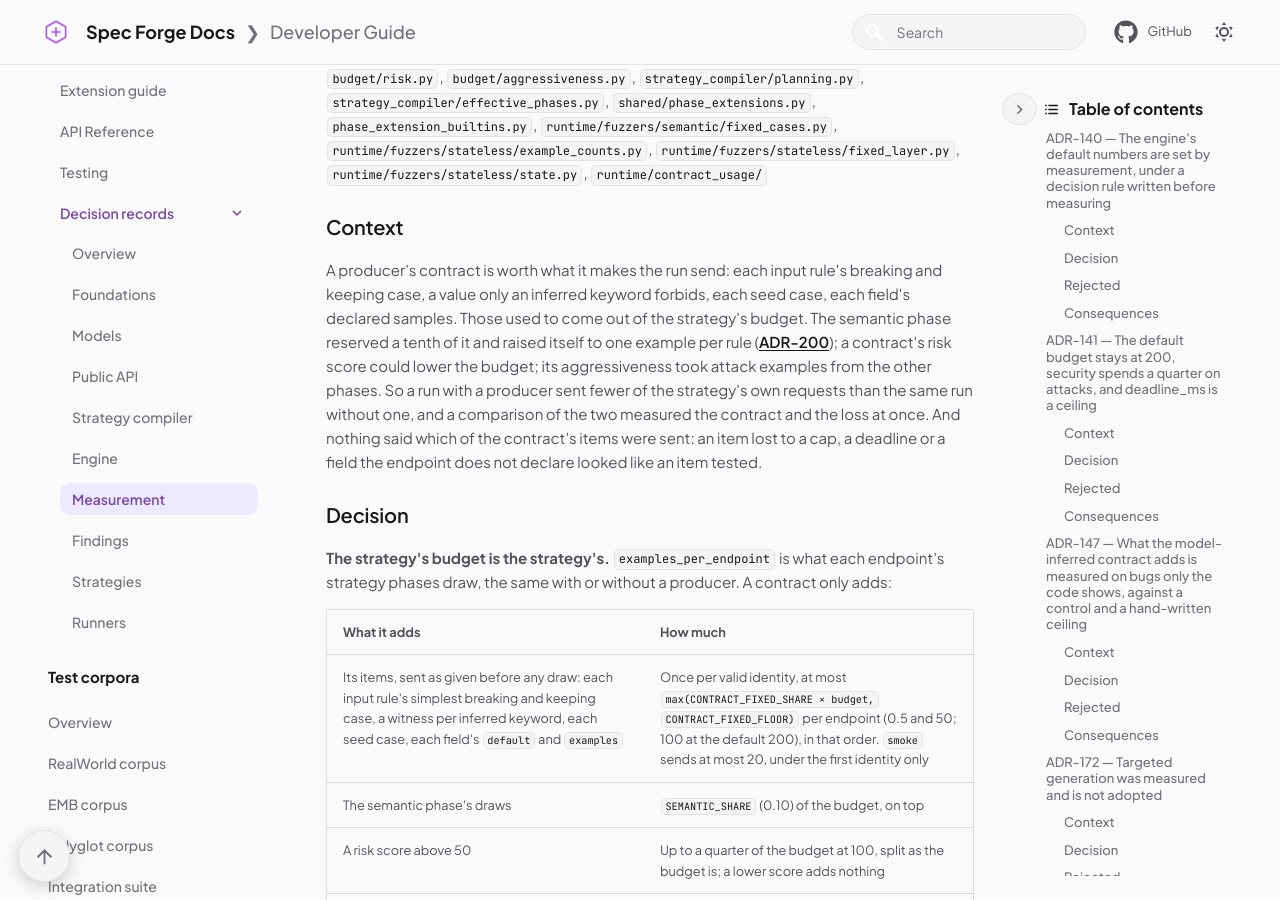
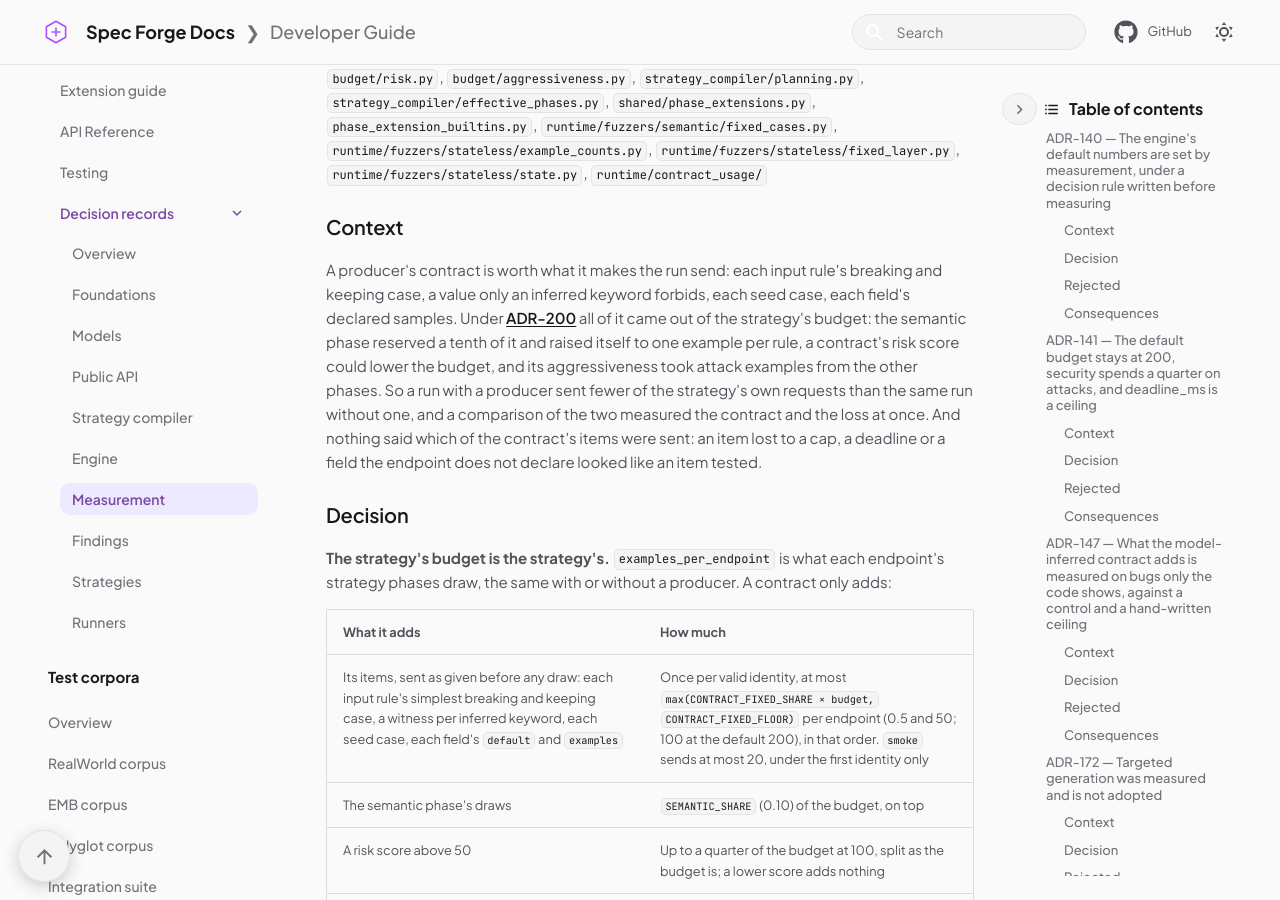
Before and after one commit to Spec-Forge-Testing/specforge-docs, an MkDocs documentation site: the page built from docs/modules/specforge-engine/adr/measurement.md, in a window 1280 px wide and 900 px high, scrolled down 11680 px. Built offline with MkDocs 1.6.1 and Material for MkDocs 9.7.7, drawn with Linux system fonts in a browser that asks for light colours; comment, search, counter and statistics services are not loaded.

Commit message:
docs(adr): word the budget and refusal records as decisions, not history

```diff
--- a/docs/modules/specforge-engine/adr/measurement.md
+++ b/docs/modules/specforge-engine/adr/measurement.md
@@ -417,10 +417,10 @@ limits ([Shrink limits](../shrink-limits.md)).
 
 A producer's contract is worth what it makes the run send: each input rule's
 breaking and keeping case, a value only an inferred keyword forbids, each seed
-case, each field's declared samples. Those used to come out of the strategy's
-budget. The semantic phase reserved a tenth of it and raised itself to one example
-per rule ([ADR-200](#adr-200)); a contract's risk score could lower the budget;
-its aggressiveness took attack examples from the other phases. So a run with a
+case, each field's declared samples. Under [ADR-200](#adr-200) all of it came
+out of the strategy's budget: the semantic phase reserved a tenth of it and raised
+itself to one example per rule, a contract's risk score could lower the budget,
+and its aggressiveness took attack examples from the other phases. So a run with a
 producer sent fewer of the strategy's own requests than the same run without
 one, and a comparison of the two measured the contract and the loss at once.
 And nothing said which of the contract's items were sent: an item lost to a cap,
```
Also changed, not shown: docs/modules/core/adr/core.md (+2 -3 lines).
